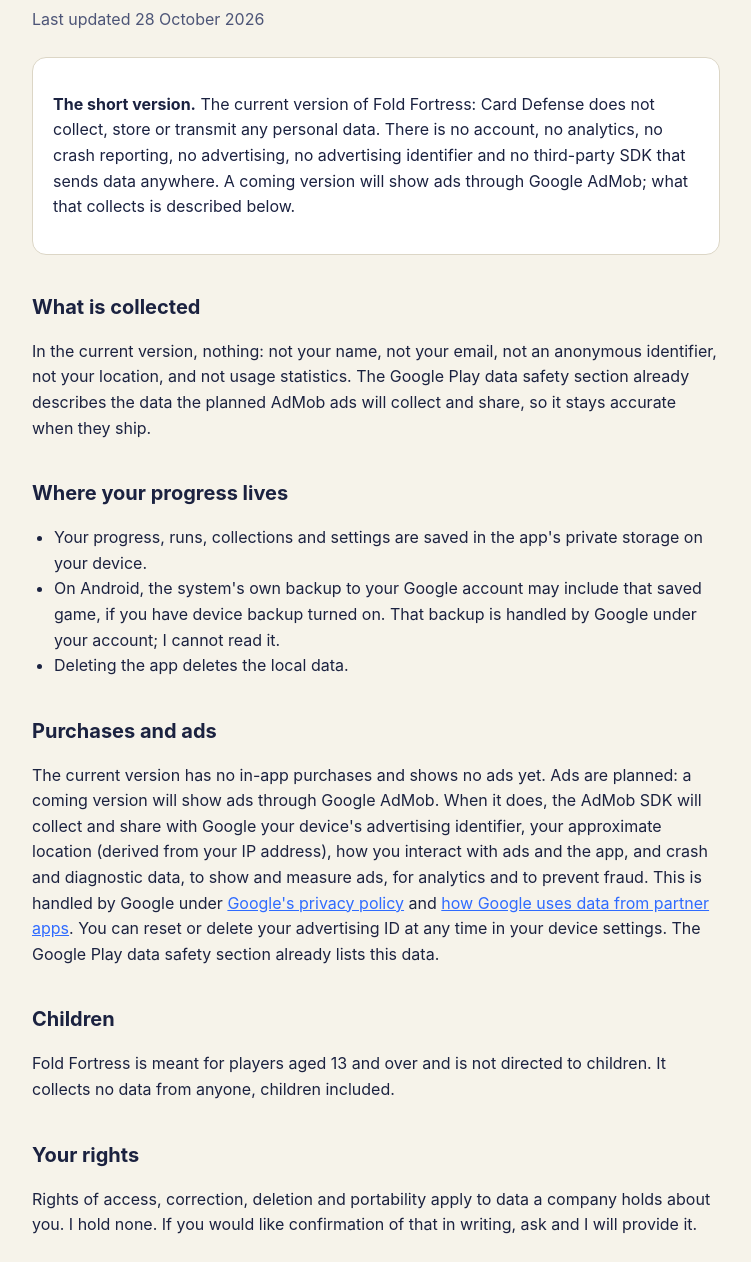
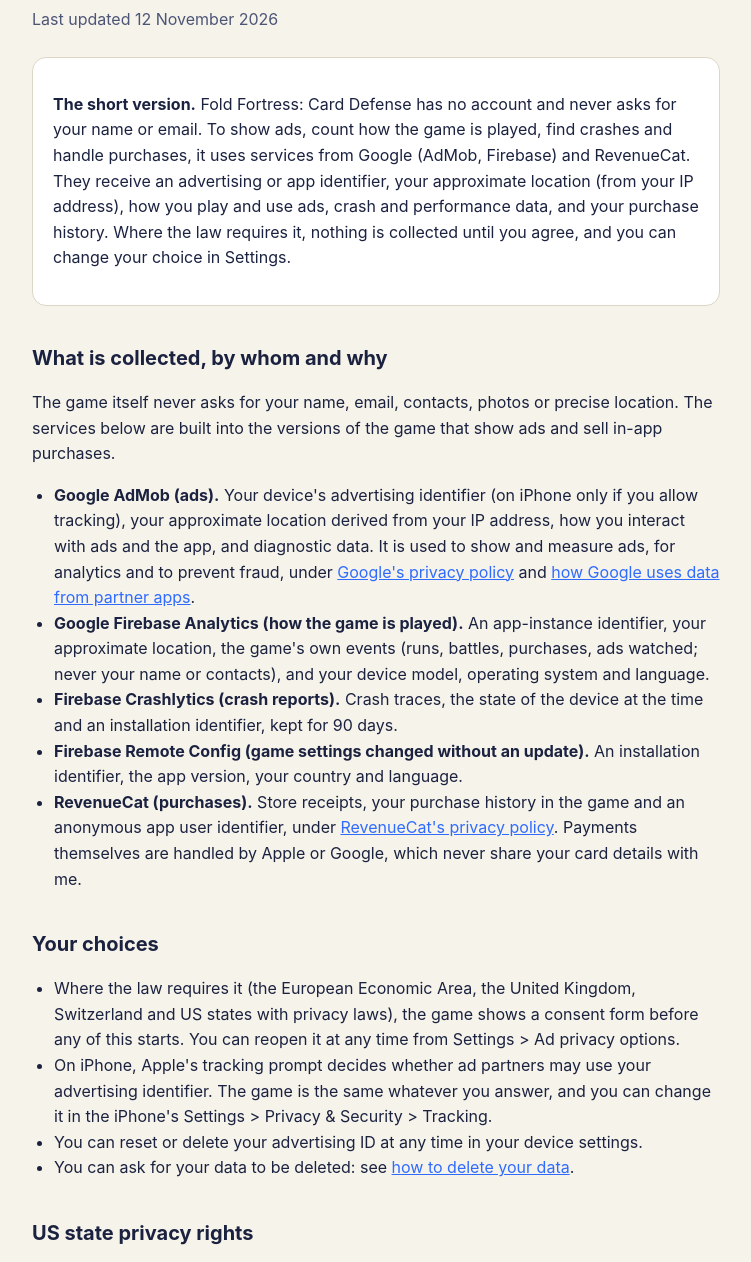
Before and after one commit to Fox1304/fold-fortress-site, a plain HTML site: page privacy.html in a window 1280 px wide. Shown: the part 108-1370 px from the top of the page, without its empty margins (264-1015 px from the left). Drawn offline with Linux system fonts and the light colour scheme.

Commit message:
Describe ads, analytics and purchases; add a data deletion page
The privacy policy now covers what AdMob, Firebase and RevenueCat receive,
the consent choices, US state rights and international transfers. A new
delete-data.html explains how to ask for data deletion (Google Play data
safety requirement).

Co-Authored-By: Claude Fable 5.2 <noreply@anthropic.com>

```diff
--- a/privacy.html
+++ b/privacy.html
@@ -4,7 +4,7 @@
 <meta charset="utf-8">
 <meta name="viewport" content="width=device-width,initial-scale=1">
 <title>Privacy — Fold Fortress</title>
-<meta name="description" content="How Fold Fortress handles your data: no account, progress kept on your device, and the planned AdMob ads.">
+<meta name="description" content="How Fold Fortress handles your data: no account, progress kept on your device, and what the ad, analytics and purchase services receive.">
 <meta name="theme-color" content="#14204a">
 <style>
   :root {
@@ -47,19 +47,57 @@
 <main>
   <p class="eyebrow">Privacy</p>
   <h1>Fold Fortress and your privacy</h1>
-  <p class="updated">Last updated 28 October 2026</p>
+  <p class="updated">Last updated 12 November 2026</p>
 
   <div class="panel">
-    <p><strong>The short version.</strong> The current version of Fold Fortress: Card Defense does not collect, store or transmit any
-      personal data. There is no account, no analytics, no crash reporting, no advertising, no advertising
-      identifier and no third-party SDK that sends data anywhere. A coming version will show ads through Google
-      AdMob; what that collects is described below.</p>
+    <p><strong>The short version.</strong> Fold Fortress: Card Defense has no account and never asks for your name or
+      email. To show ads, count how the game is played, find crashes and handle purchases, it uses services from
+      Google (AdMob, Firebase) and RevenueCat. They receive an advertising or app identifier, your approximate
+      location (from your IP address), how you play and use ads, crash and performance data, and your purchase
+      history. Where the law requires it, nothing is collected until you agree, and you can change your choice in
+      Settings.</p>
   </div>
 
-  <h2>What is collected</h2>
-  <p>In the current version, nothing: not your name, not your email, not an anonymous identifier, not your
-    location, and not usage statistics. The Google Play data safety section already describes the data the
-    planned AdMob ads will collect and share, so it stays accurate when they ship.</p>
+  <h2>What is collected, by whom and why</h2>
+  <p>The game itself never asks for your name, email, contacts, photos or precise location. The services below
+    are built into the versions of the game that show ads and sell in-app purchases.</p>
+  <ul>
+    <li><strong>Google AdMob (ads).</strong> Your device's advertising identifier (on iPhone only if you allow
+      tracking), your approximate location derived from your IP address, how you interact with ads and the app, and
+      diagnostic data. It is used to show and measure ads, for analytics and to prevent fraud, under
+      <a href="https://policies.google.com/privacy">Google's privacy policy</a> and
+      <a href="https://policies.google.com/technologies/partner-sites">how Google uses data from partner apps</a>.</li>
+    <li><strong>Google Firebase Analytics (how the game is played).</strong> An app-instance identifier, your
+      approximate location, the game's own events (runs, battles, purchases, ads watched; never your name or
+      contacts), and your device model, operating system and language.</li>
+    <li><strong>Firebase Crashlytics (crash reports).</strong> Crash traces, the state of the device at the time
+      and an installation identifier, kept for 90 days.</li>
+    <li><strong>Firebase Remote Config (game settings changed without an update).</strong> An installation
+      identifier, the app version, your country and language.</li>
+    <li><strong>RevenueCat (purchases).</strong> Store receipts, your purchase history in the game and an anonymous
+      app user identifier, under <a href="https://www.revenuecat.com/privacy">RevenueCat's privacy policy</a>.
+      Payments themselves are handled by Apple or Google, which never share your card details with me.</li>
+  </ul>
+
+  <h2>Your choices</h2>
+  <ul>
+    <li>Where the law requires it (the European Economic Area, the United Kingdom, Switzerland and US states with
+      privacy laws), the game shows a consent form before any of this starts. You can reopen it at any time from
+      Settings &gt; Ad privacy options.</li>
+    <li>On iPhone, Apple's tracking prompt decides whether ad partners may use your advertising identifier. The
+      game is the same whatever you answer, and you can change it in the iPhone's Settings &gt; Privacy &amp;
+      Security &gt; Tracking.</li>
+    <li>You can reset or delete your advertising ID at any time in your device settings.</li>
+    <li>You can ask for your data to be deleted: see <a href="delete-data.html">how to delete your data</a>.</li>
+  </ul>
+
+  <h2>US state privacy rights</h2>
+  <p>If you live in a US state with a privacy law, you can tell the game not to sell or share your personal
+    information for advertising: open Settings &gt; Ad privacy options and choose the opt-out.</p>
+
+  <h2>International transfers</h2>
+  <p>Google and RevenueCat process data in the United States and in other countries, under their standard
+    contractual clauses.</p>
 
   <h2>Where your progress lives</h2>
   <ul>
@@ -69,23 +107,15 @@
     <li>Deleting the app deletes the local data.</li>
   </ul>
 
-  <h2>Purchases and ads</h2>
-  <p>The current version has no in-app purchases and shows no ads yet. Ads are planned: a coming version will show
-    ads through Google AdMob. When it does, the AdMob SDK will collect and share with Google your device's
-    advertising identifier, your approximate location (derived from your IP address), how you interact with ads and
-    the app, and crash and diagnostic data, to show and measure ads, for analytics and to prevent fraud. This is
-    handled by Google under <a href="https://policies.google.com/privacy">Google's privacy policy</a> and
-    <a href="https://policies.google.com/technologies/partner-sites">how Google uses data from partner apps</a>.
-    You can reset or delete your advertising ID at any time in your device settings. The Google Play data safety
-    section already lists this data.</p>
-
   <h2>Children</h2>
-  <p>Fold Fortress is meant for players aged 13 and over and is not directed to children. It collects no data
-    from anyone, children included.</p>
+  <p>Fold Fortress is meant for players aged 13 and over and is not directed to children.</p>
 
   <h2>Your rights</h2>
-  <p>Rights of access, correction, deletion and portability apply to data a company holds about you. I hold
-    none. If you would like confirmation of that in writing, ask and I will provide it.</p>
+  <p>Depending on where you live, you have rights of access, correction, deletion and portability over data held
+    about you. The game has no account, so the data above is tied to device and app identifiers, not to your name.
+    To exercise a right, write to the address below; <a href="delete-data.html">how to delete your data</a>
+    explains what I can find and delete, and what you can remove yourself. You can also contact Google or
+    RevenueCat directly under their own policies.</p>
 
   <h2>This page</h2>
   <p>This page is a static file hosted on GitHub Pages. It sets no cookie and runs no analytics. GitHub keeps
```
Also changed, not shown: delete-data.html (added, +103 -0 lines).
